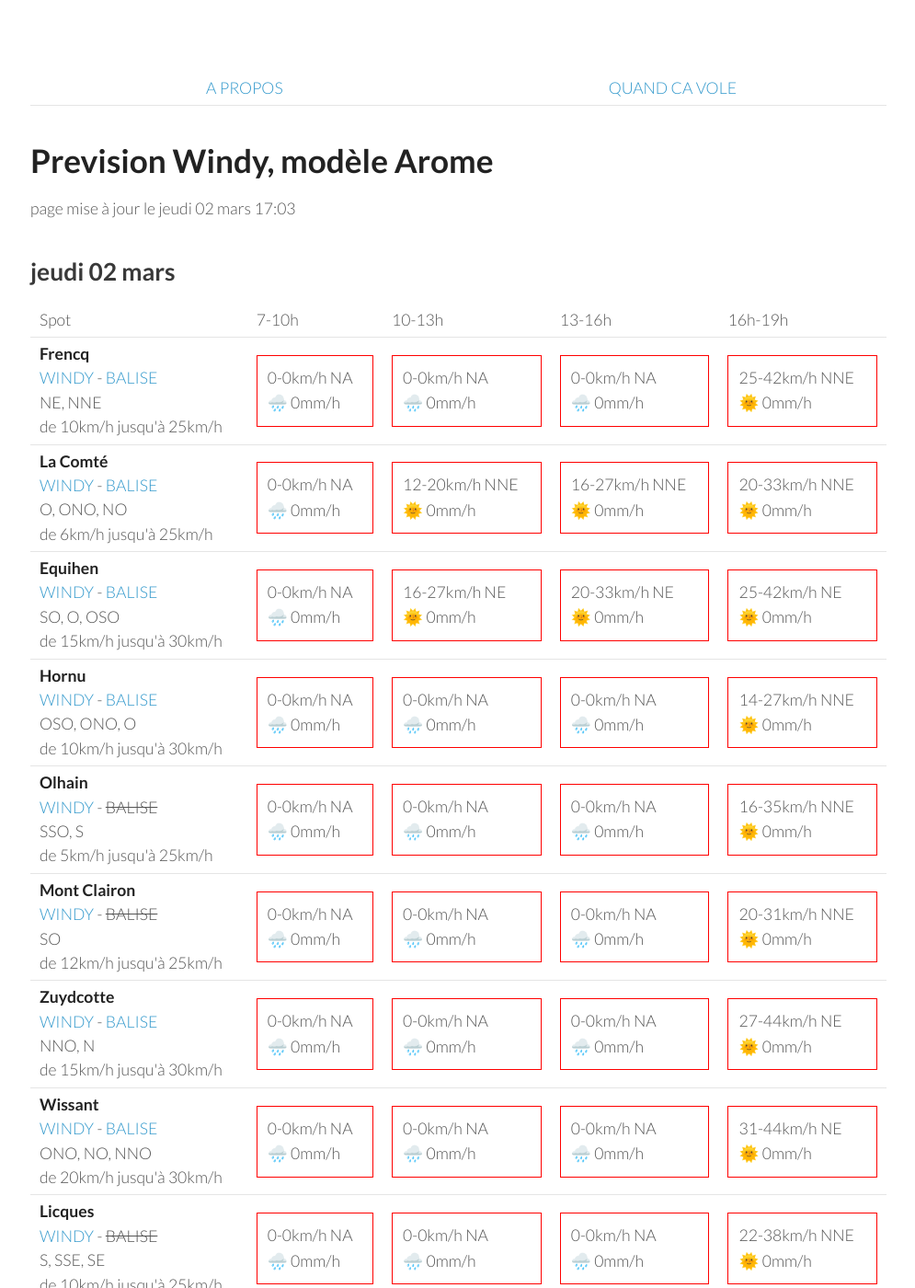
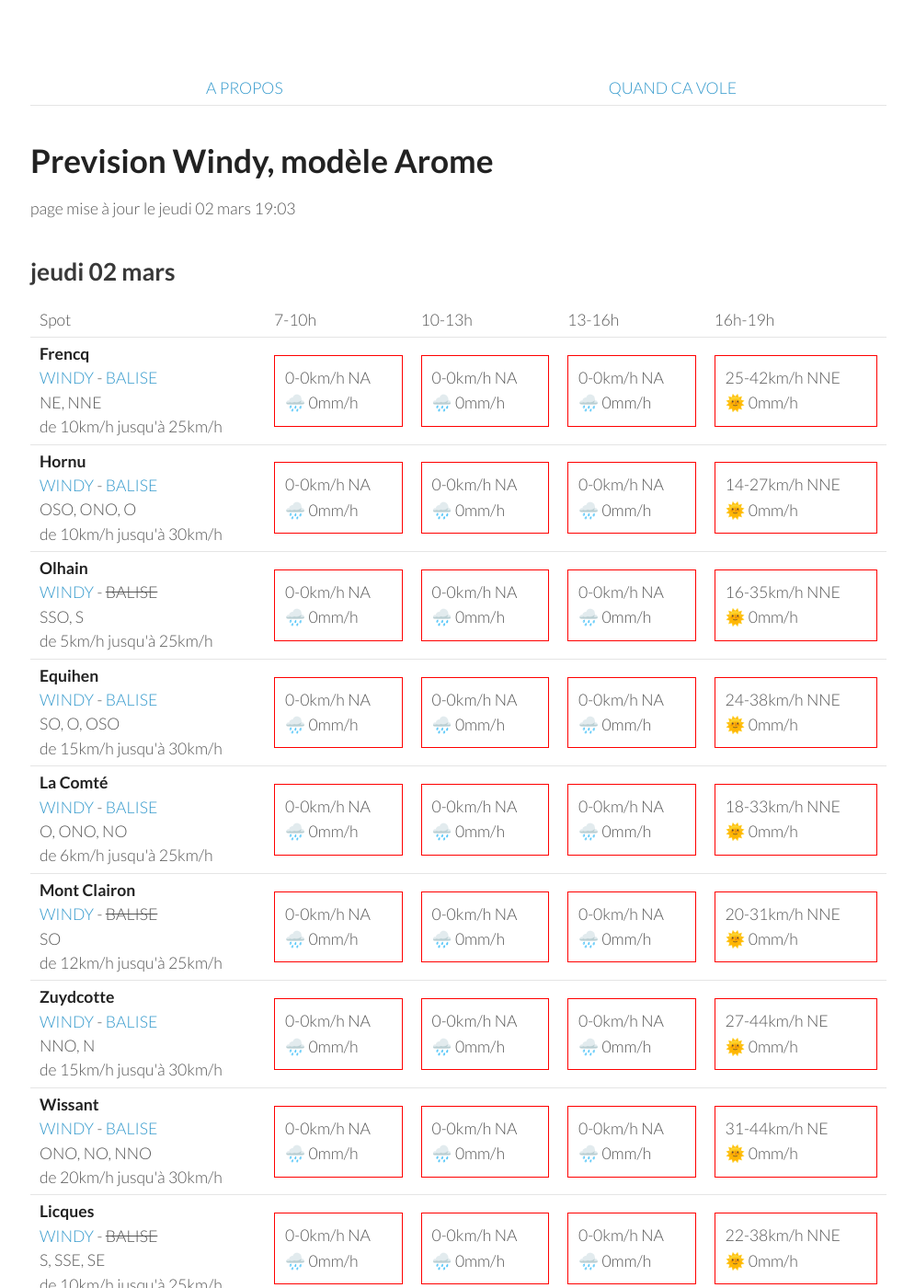
Before and after one commit to parapente-dans-le-nord/parapente-dans-le-nord.github.io, a Jekyll site: the page built from all.markdown, in a window 1280 px wide and 1400 px high. Shown: the whole window at 92% size, without its empty margins (25-1020 px from the left). Built offline with Jekyll 4.4.1, drawn with Linux system fonts in a browser that asks for light colours; some of the changed text lies outside the part shown.

Commit message:
update index.markdown

```diff
--- a/all.markdown
+++ b/all.markdown
@@ -7,7 +7,7 @@ title:  "Tous les spots"
 {: .links}
 
 # Prevision Windy, modèle Arome
-page mise à jour le jeudi 02 mars 17:03
+page mise à jour le jeudi 02 mars 19:03
 
 ## jeudi 02 mars
 
@@ -31,24 +31,6 @@ page mise à jour le jeudi 02 mars 17:03
 
     </tr>
 <tr>
-        <td><strong>La Comté</strong><br><a href="https://windy.com/50.426/2.500?50.025,2.499,8">WINDY</a> - <span class=""><a href="https://balisemeteo.com/balise.php?idBalise=">BALISE</a> </span><br> <span class="vent-favorable">O, ONO, NO</span><br><span class="force-vent">de 6km/h jusqu'à 25km/h</span> </td>
-
-            <td><div class="not-flyable"><p>0-0km/h NA</p><p>🌧️ 0mm/h</p></div></td>
-            <td><div class="not-flyable"><p>12-20km/h NNE</p><p>🌞 0mm/h</p></div></td>
-            <td><div class="not-flyable"><p>16-27km/h NNE</p><p>🌞 0mm/h</p></div></td>
-            <td><div class="not-flyable"><p>20-33km/h NNE</p><p>🌞 0mm/h</p></div></td>
-
-    </tr>
-<tr>
-        <td><strong>Equihen</strong><br><a href="https://windy.com/50.679/1.572?50.279,1.571,8,m:e3CagdM">WINDY</a> - <span class=""><a href="https://balisemeteo.com/balise_histo.php?idBalise=159">BALISE</a> </span><br> <span class="vent-favorable">SO, O, OSO</span><br><span class="force-vent">de 15km/h jusqu'à 30km/h</span> </td>
-
-            <td><div class="not-flyable"><p>0-0km/h NA</p><p>🌧️ 0mm/h</p></div></td>
-            <td><div class="not-flyable"><p>16-27km/h NE</p><p>🌞 0mm/h</p></div></td>
-            <td><div class="not-flyable"><p>20-33km/h NE</p><p>🌞 0mm/h</p></div></td>
-            <td><div class="not-flyable"><p>25-42km/h NE</p><p>🌞 0mm/h</p></div></td>
-
-    </tr>
-<tr>
         <td><strong>Hornu</strong><br><a href="https://windy.com/50.424/3.819?50.024,3.818,8,m:e3daghw">WINDY</a> - <span class=""><a href="https://balisemeteo.com/balise_histo.php?idBalise=5040">BALISE</a> </span><br> <span class="vent-favorable">OSO, ONO, O</span><br><span class="force-vent">de 10km/h jusqu'à 30km/h</span> </td>
 
             <td><div class="not-flyable"><p>0-0km/h NA</p><p>🌧️ 0mm/h</p></div></td>
@@ -64,6 +46,24 @@ page mise à jour le jeudi 02 mars 17:03
             <td><div class="not-flyable"><p>0-0km/h NA</p><p>🌧️ 0mm/h</p></div></td>
             <td><div class="not-flyable"><p>0-0km/h NA</p><p>🌧️ 0mm/h</p></div></td>
             <td><div class="not-flyable"><p>16-35km/h NNE</p><p>🌞 0mm/h</p></div></td>
+
+    </tr>
+<tr>
+        <td><strong>Equihen</strong><br><a href="https://windy.com/50.679/1.572?50.279,1.571,8,m:e3CagdM">WINDY</a> - <span class=""><a href="https://balisemeteo.com/balise_histo.php?idBalise=159">BALISE</a> </span><br> <span class="vent-favorable">SO, O, OSO</span><br><span class="force-vent">de 15km/h jusqu'à 30km/h</span> </td>
+
+            <td><div class="not-flyable"><p>0-0km/h NA</p><p>🌧️ 0mm/h</p></div></td>
+            <td><div class="not-flyable"><p>0-0km/h NA</p><p>🌧️ 0mm/h</p></div></td>
+            <td><div class="not-flyable"><p>0-0km/h NA</p><p>🌧️ 0mm/h</p></div></td>
+            <td><div class="not-flyable"><p>24-38km/h NNE</p><p>🌞 0mm/h</p></div></td>
+
+    </tr>
+<tr>
+        <td><strong>La Comté</strong><br><a href="https://windy.com/50.426/2.500?50.025,2.499,8">WINDY</a> - <span class=""><a href="https://balisemeteo.com/balise.php?idBalise=">BALISE</a> </span><br> <span class="vent-favorable">O, ONO, NO</span><br><span class="force-vent">de 6km/h jusqu'à 25km/h</span> </td>
+
+            <td><div class="not-flyable"><p>0-0km/h NA</p><p>🌧️ 0mm/h</p></div></td>
+            <td><div class="not-flyable"><p>0-0km/h NA</p><p>🌧️ 0mm/h</p></div></td>
+            <td><div class="not-flyable"><p>0-0km/h NA</p><p>🌧️ 0mm/h</p></div></td>
+            <td><div class="not-flyable"><p>18-33km/h NNE</p><p>🌞 0mm/h</p></div></td>
 
     </tr>
 <tr>
@@ -157,16 +157,6 @@ page mise à jour le jeudi 02 mars 17:03
 
     </tr>
 <tr>
-        <td><strong>La Comté</strong><br><a href="https://windy.com/50.426/2.500?50.025,2.499,8">WINDY</a> - <span class=""><a href="https://balisemeteo.com/balise.php?idBalise=">BALISE</a> </span><br> <span class="vent-favorable">O, ONO, NO</span><br><span class="force-vent">de 6km/h jusqu'à 25km/h</span> </td>
-
-            <td><div class="not-flyable"><p>14-24km/h NNE</p><p>🌞 0mm/h</p></div></td>
-            <td><div class="not-flyable"><p>14-25km/h NNE</p><p>🌞 0mm/h</p></div></td>
-            <td><div class="not-flyable"><p>18-31km/h NE</p><p>🌞 0mm/h</p></div></td>
-            <td><div class="not-flyable"><p>20-35km/h NNE</p><p>🌞 0mm/h</p></div></td>
-
-
-    </tr>
-<tr>
         <td><strong>Hornu</strong><br><a href="https://windy.com/50.424/3.819?50.024,3.818,8,m:e3daghw">WINDY</a> - <span class=""><a href="https://balisemeteo.com/balise_histo.php?idBalise=5040">BALISE</a> </span><br> <span class="vent-favorable">OSO, ONO, O</span><br><span class="force-vent">de 10km/h jusqu'à 30km/h</span> </td>
 
             <td><div class="not-flyable"><p>11-22km/h NE</p><p>🌞 0mm/h</p></div></td>
@@ -189,10 +179,20 @@ page mise à jour le jeudi 02 mars 17:03
 <tr>
         <td><strong>Equihen</strong><br><a href="https://windy.com/50.679/1.572?50.279,1.571,8,m:e3CagdM">WINDY</a> - <span class=""><a href="https://balisemeteo.com/balise_histo.php?idBalise=159">BALISE</a> </span><br> <span class="vent-favorable">SO, O, OSO</span><br><span class="force-vent">de 15km/h jusqu'à 30km/h</span> </td>
 
-            <td><div class="not-flyable"><p>16-27km/h NE</p><p>🌞 0mm/h</p></div></td>
-            <td><div class="not-flyable"><p>14-29km/h ENE</p><p>🌞 0mm/h</p></div></td>
-            <td><div class="not-flyable"><p>16-35km/h NE</p><p>🌞 0mm/h</p></div></td>
-            <td><div class="not-flyable"><p>22-40km/h NE</p><p>🌞 0mm/h</p></div></td>
+            <td><div class="not-flyable"><p>18-29km/h NE</p><p>🌞 0mm/h</p></div></td>
+            <td><div class="not-flyable"><p>16-27km/h ENE</p><p>🌞 0mm/h</p></div></td>
+            <td><div class="not-flyable"><p>20-37km/h ENE</p><p>🌞 0mm/h</p></div></td>
+            <td><div class="not-flyable"><p>22-38km/h NE</p><p>🌞 0mm/h</p></div></td>
+
+
+    </tr>
+<tr>
+        <td><strong>La Comté</strong><br><a href="https://windy.com/50.426/2.500?50.025,2.499,8">WINDY</a> - <span class=""><a href="https://balisemeteo.com/balise.php?idBalise=">BALISE</a> </span><br> <span class="vent-favorable">O, ONO, NO</span><br><span class="force-vent">de 6km/h jusqu'à 25km/h</span> </td>
+
+            <td><div class="not-flyable"><p>14-24km/h NE</p><p>🌞 0mm/h</p></div></td>
+            <td><div class="not-flyable"><p>16-27km/h NNE</p><p>🌞 0mm/h</p></div></td>
+            <td><div class="not-flyable"><p>18-31km/h NNE</p><p>🌞 0mm/h</p></div></td>
+            <td><div class="not-flyable"><p>20-35km/h NNE</p><p>🌞 0mm/h</p></div></td>
 
 
     </tr>
@@ -305,7 +305,7 @@ page mise à jour le jeudi 02 mars 17:03
 <tr>
         <td><strong>La Comté</strong><br><a href="https://windy.com/50.426/2.500?50.025,2.499,8">WINDY</a> - <span class=""><a href="https://balisemeteo.com/balise.php?idBalise=">BALISE</a> </span><br> <span class="vent-favorable">O, ONO, NO</span><br><span class="force-vent">de 6km/h jusqu'à 25km/h</span> </td>
 
-            <td><div class="not-flyable"><p>9-20km/h N</p><p>🌞 0mm/h</p></div></td>
+            <td><div class="not-flyable"><p>11-16km/h NNE</p><p>🌞 0mm/h</p></div></td>
             <td><div class="not-flyable"><p>12-24km/h NNE</p><p>🌧 0.2mm/h</p></div></td>
             <td><div class="not-flyable"><p>14-29km/h NNE</p><p>🌧 0.2mm/h</p></div></td>
             <td><div class="not-flyable"><p>18-33km/h N</p><p>🌧 0.2mm/h</p></div></td>
@@ -345,7 +345,7 @@ page mise à jour le jeudi 02 mars 17:03
 <tr>
         <td><strong>Equihen</strong><br><a href="https://windy.com/50.679/1.572?50.279,1.571,8,m:e3CagdM">WINDY</a> - <span class=""><a href="https://balisemeteo.com/balise_histo.php?idBalise=159">BALISE</a> </span><br> <span class="vent-favorable">SO, O, OSO</span><br><span class="force-vent">de 15km/h jusqu'à 30km/h</span> </td>
 
-            <td><div class="not-flyable"><p>14-25km/h NNE</p><p>🌞 0mm/h</p></div></td>
+            <td><div class="not-flyable"><p>12-29km/h NNE</p><p>🌞 0mm/h</p></div></td>
             <td><div class="not-flyable"><p>20-33km/h NNE</p><p>🌞 0mm/h</p></div></td>
             <td><div class="not-flyable"><p>20-37km/h NNE</p><p>🌧 0.3mm/h</p></div></td>
             <td><div class="not-flyable"><p>18-38km/h N</p><p>🌧 0.2mm/h</p></div></td>
--- a/index.markdown
+++ b/index.markdown
@@ -7,7 +7,7 @@ title:  "Ou ça vole"
 {: .links}
 
 # Prevision Windy, modèle Arome
-page mise à jour le jeudi 02 mars 17:03
+page mise à jour le jeudi 02 mars 19:03
 
 
 
```
